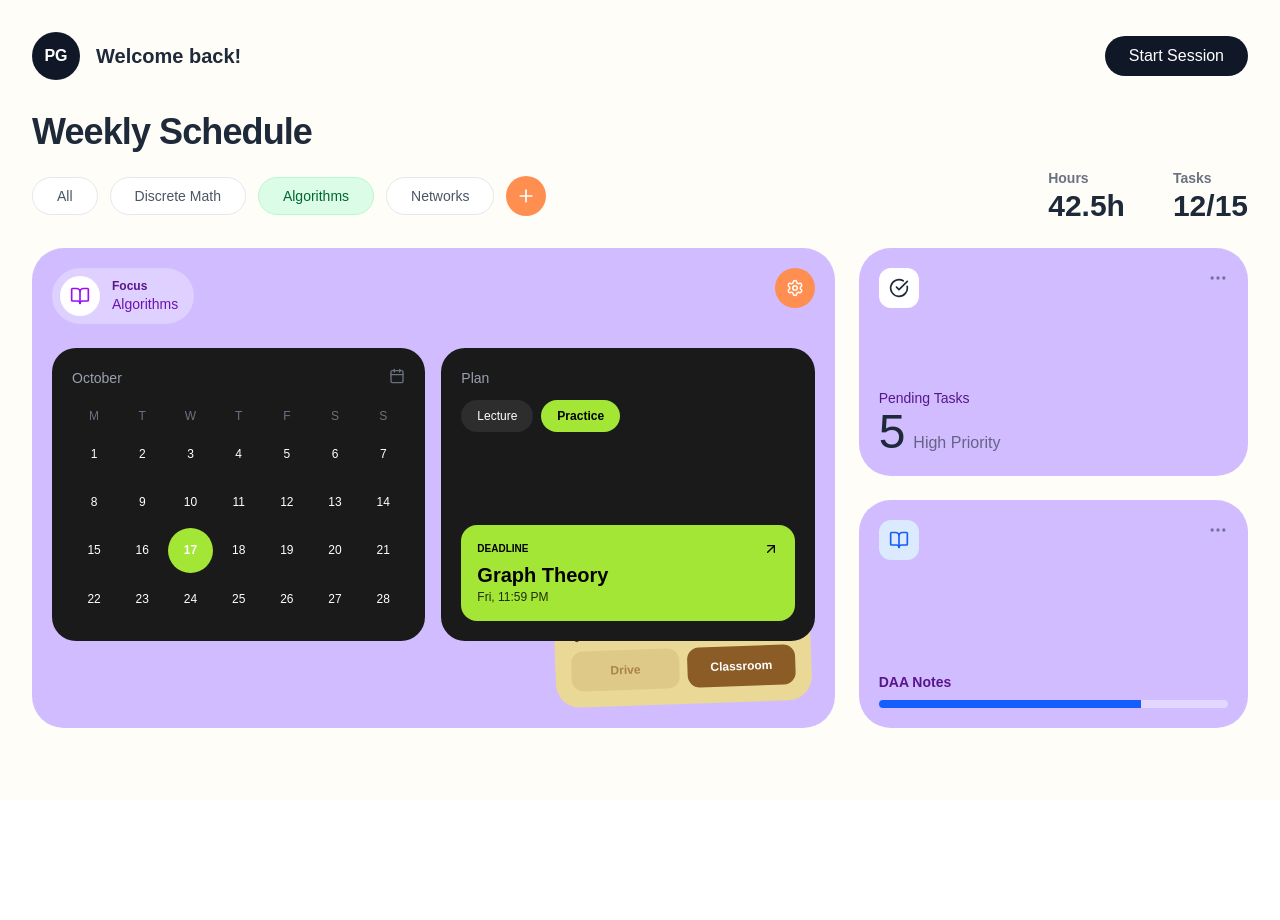
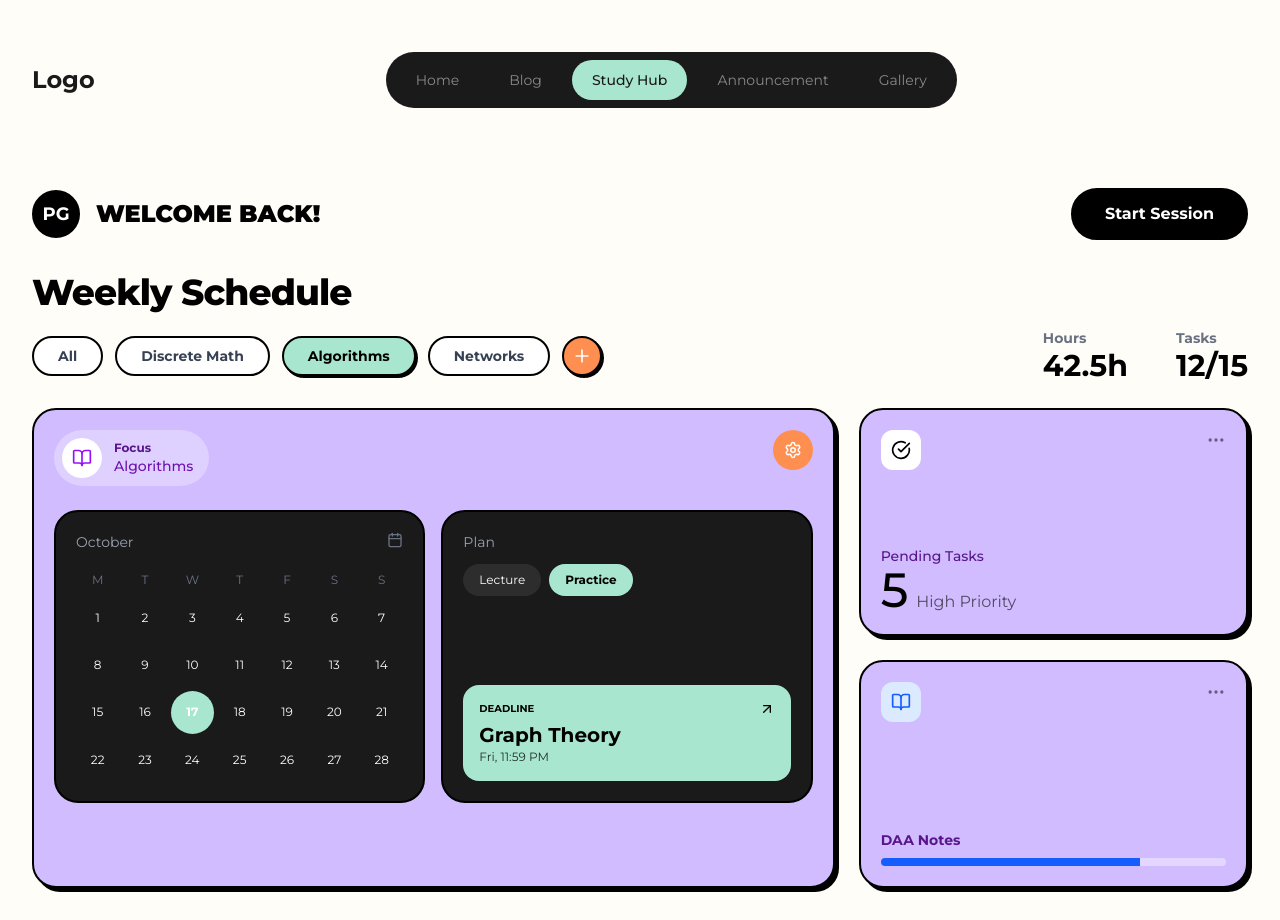
Before and after one commit to vynride/technicalcup-A1, a Next.js app: page /studyhub in a window 1280 px wide. Before the commit the page ends 800 px from the top, so only its background shows below. Built offline with nearby package versions, Linux system fonts and the light colour scheme.

Commit message:
feat: add studyhub page content

```diff
--- a/app/studyhub/page.js
+++ b/app/studyhub/page.js
@@ -1,38 +1,38 @@
 import React from 'react';
 import { Calendar, Clock, BookOpen, CheckCircle, MoreHorizontal, Settings, Plus, ArrowUpRight } from 'lucide-react';
+import Navbar from '@/components/Navbar';
 
-const Box = ({ children, className = "" }: { children: React.ReactNode; className?: string }) => (
-  <div className={`p-5 rounded-[2rem] hover:scale-[1.01] duration-300 ${className}`}>
+const Box = ({ children, className = "" }) => (
+  <div className={`p-5 rounded-[1.5rem] border-2 border-black shadow-[4px_4px_0px_0px_rgba(0,0,0,1)] hover:translate-x-[2px] hover:translate-y-[2px] hover:shadow-[2px_2px_0px_0px_rgba(0,0,0,1)] transition-all duration-200 ${className}`}>
     {children}
   </div>
 );
 
-const Filter = ({ label, active = false }: { label: string; active?: boolean }) => (
-  <button className={`whitespace-nowrap px-6 py-2 rounded-full border text-sm font-medium transition-colors ${active ? 'bg-green-100 border-green-200 text-green-800' : 'bg-white border-gray-200 text-gray-600 hover:bg-gray-50'}`}>
+const Filter = ({ label, active = false }) => (
+  <button className={`whitespace-nowrap px-6 py-2 rounded-full border-2 border-black text-sm font-bold transition-all ${active ? 'bg-[#A8E6CF] text-black shadow-[2px_2px_0px_0px_rgba(0,0,0,1)]' : 'bg-white text-gray-700 hover:bg-gray-50 hover:shadow-[2px_2px_0px_0px_rgba(0,0,0,1)]'}`}>
     {label}
   </button>
 );
 
 export default function Dashboard() {
   return (
-    <div className="min-h-screen bg-[#FFFDF8] p-4 md:p-8 font-sans text-gray-800">
-      {/* Navbar */}
+    <div className="min-h-screen bg-[#FFFDF8] p-4 md:p-8 font-[family-name:var(--font-montserrat)] text-black">
+      <Navbar />
       <header className="max-w-7xl mx-auto mb-8 flex flex-col sm:flex-row sm:items-center justify-between gap-4">
         <div className="flex items-center gap-4">
-          <div className="w-12 h-12 rounded-full bg-gray-900 flex items-center justify-center text-white font-bold">PG</div>
-          <div><h1 className="text-xl font-bold">Welcome back!</h1></div>
+          <div className="w-12 h-12 rounded-full bg-black border-2 border-black text-white flex items-center justify-center font-bold text-lg shadow-[2px_2px_0px_0px_rgba(255,255,255,0.5)]">PG</div>
+          <div><h1 className="text-2xl font-black uppercase">Welcome back!</h1></div>
         </div>
-        <button className="w-full sm:w-auto bg-gray-900 text-white px-6 py-2 rounded-full font-medium hover:bg-gray-800">Start Session</button>
+        <button className="w-full sm:w-auto bg-black text-white px-8 py-3 rounded-full font-bold border-2 border-black hover:bg-white hover:text-black hover:shadow-[4px_4px_0px_0px_rgba(0,0,0,1)] transition-all">Start Session</button>
       </header>
 
       <main className="max-w-7xl mx-auto space-y-6">
-        {/* Statistics & Filters */}
         <div className="flex flex-col lg:flex-row gap-6 items-end justify-between">
           <div className="w-full overflow-hidden">
             <h2 className="text-4xl font-extrabold tracking-tight">Weekly Schedule</h2>
             <div className="flex items-center gap-3 mt-6 overflow-x-auto pb-2 scrollbar-hide">
               {['All', 'Discrete Math', 'Algorithms', 'Networks'].map((l, i) => <Filter key={l} label={l} active={i === 2} />)}
-              <button className="w-10 h-10 shrink-0 flex items-center justify-center rounded-full bg-[#FF8F50] text-white"><Plus size={20} /></button>
+              <button className="w-10 h-10 shrink-0 flex items-center justify-center rounded-full bg-[#FF8F50] border-2 border-black text-white shadow-[2px_2px_0px_0px_rgba(0,0,0,1)] hover:translate-x-[1px] hover:translate-y-[1px] hover:shadow-none transition-all"><Plus size={20} /></button>
             </div>
           </div>
           <div className="flex gap-12 bg-white/50 p-4 rounded-2xl lg:bg-transparent lg:p-0">
@@ -41,9 +41,7 @@ export default function Dashboard() {
           </div>
         </div>
 
-        {/* Main Grid */}
         <div className="grid grid-cols-1 lg:grid-cols-12 gap-6">
-          {/* Large Focus Area */}
           <Box className="lg:col-span-8 bg-[#D0BCFF] flex flex-col relative min-h-[480px]">
             <div className="flex justify-between items-start mb-6 z-10">
               <div className="flex items-center gap-3 bg-white/30 backdrop-blur-sm p-2 pr-4 rounded-full">
@@ -54,22 +52,22 @@ export default function Dashboard() {
             </div>
 
             <div className="flex flex-col md:flex-row gap-4 z-10">
-              <div className="bg-[#1A1A1A] text-white p-5 rounded-[1.5rem] flex-1">
+              <div className="bg-[#1A1A1A] text-white p-5 rounded-[1.5rem] border-2 border-black flex-1">
                  <div className="flex justify-between mb-4"><span className="text-gray-400 text-sm">October</span><Calendar size={16} className="text-gray-500"/></div>
                  <div className="grid grid-cols-7 gap-1 text-center text-xs text-gray-500">
-                    {['M','T','W','T','F','S','S'].map(d => <div key={d} className="py-1">{d}</div>)}
+                    {['M','T','W','T','F','S','S'].map((d, i) => <div key={i} className="py-1">{d}</div>)}
                     {Array.from({length: 28}).map((_, i) => (
-                        <div key={i} className={`aspect-square flex items-center justify-center rounded-full text-white cursor-pointer ${i===16?'bg-[#A3E635] text-black font-bold':'hover:bg-white/10'}`}>{i+1}</div>
+                        <div key={i} className={`aspect-square flex items-center justify-center rounded-full text-white cursor-pointer ${i===16?'bg-[#A8E6CF] text-black font-bold':'hover:bg-white/10'}`}>{i+1}</div>
                     ))}
                  </div>
               </div>
 
-              <div className="bg-[#1A1A1A] text-white p-5 rounded-[1.5rem] flex-1 flex flex-col justify-between">
+              <div className="bg-[#1A1A1A] text-white p-5 rounded-[1.5rem] border-2 border-black flex-1 flex flex-col justify-between">
                 <div>
                     <h3 className="text-gray-400 text-sm mb-3">Plan</h3>
-                    <div className="flex gap-2"><button className="px-4 py-2 bg-[#2D2D2D] rounded-full text-xs">Lecture</button><button className="px-4 py-2 bg-[#A3E635] text-black font-bold rounded-full text-xs">Practice</button></div>
+                    <div className="flex gap-2"><button className="px-4 py-2 bg-[#2D2D2D] rounded-full text-xs">Lecture</button><button className="px-4 py-2 bg-[#A8E6CF] text-black font-bold rounded-full text-xs">Practice</button></div>
                 </div>
-                <div className="bg-[#A3E635] text-black p-4 rounded-2xl">
+                <div className="bg-[#A8E6CF] text-black p-4 rounded-2xl">
                     <div className="flex justify-between"><p className="text-[10px] font-bold uppercase">Deadline</p><ArrowUpRight size={16}/></div>
                     <p className="text-xl font-bold mt-1">Graph Theory</p>
                     <p className="text-xs opacity-80">Fri, 11:59 PM</p>
@@ -77,16 +75,8 @@ export default function Dashboard() {
               </div>
             </div>
 
-            <div className="lg:absolute bottom-6 right-6 w-auto lg:w-64 bg-[#EAD996] p-4 rounded-[1.5rem] mt-4 lg:mt-0 lg:rotate-[-2deg] hover:rotate-0 transition-transform">
-                <p className="text-xs font-bold text-yellow-900 mb-2">QUICK LINKS</p>
-                <div className="flex gap-2 h-10">
-                    <div className="flex-1 bg-yellow-900/10 rounded-xl flex items-center justify-center text-xs font-bold text-yellow-900/50">Drive</div>
-                    <div className="flex-1 bg-yellow-900/80 rounded-xl flex items-center justify-center text-xs font-bold text-white">Classroom</div>
-                </div>
-            </div>
           </Box>
 
-          {/* Right Column */}
           <div className="lg:col-span-4 flex flex-col gap-6">
             <Box className="bg-[#D0BCFF] flex-1 flex flex-col justify-between">
                 <div className="flex justify-between"><div className="w-10 h-10 bg-white rounded-xl flex items-center justify-center"><CheckCircle size={20} /></div><MoreHorizontal size={20} className="opacity-50"/></div>
--- a/package.json
+++ b/package.json
@@ -9,6 +9,7 @@
     "lint": "eslint"
   },
   "dependencies": {
+    "lucide-react": "^0.562.0",
     "next": "16.1.2",
     "react": "19.2.3",
     "react-dom": "19.2.3"
```
Also changed, not shown: 1 other file (tests, documents, lock files or other folders).
